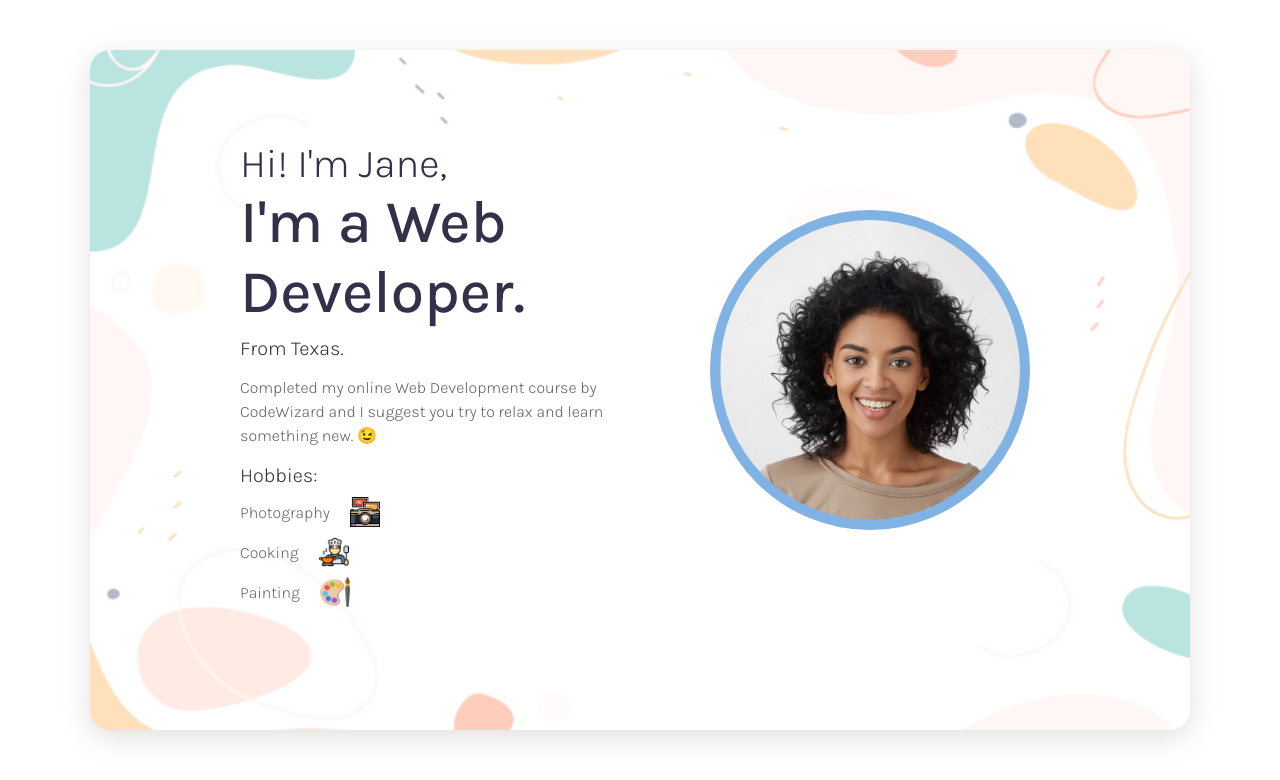
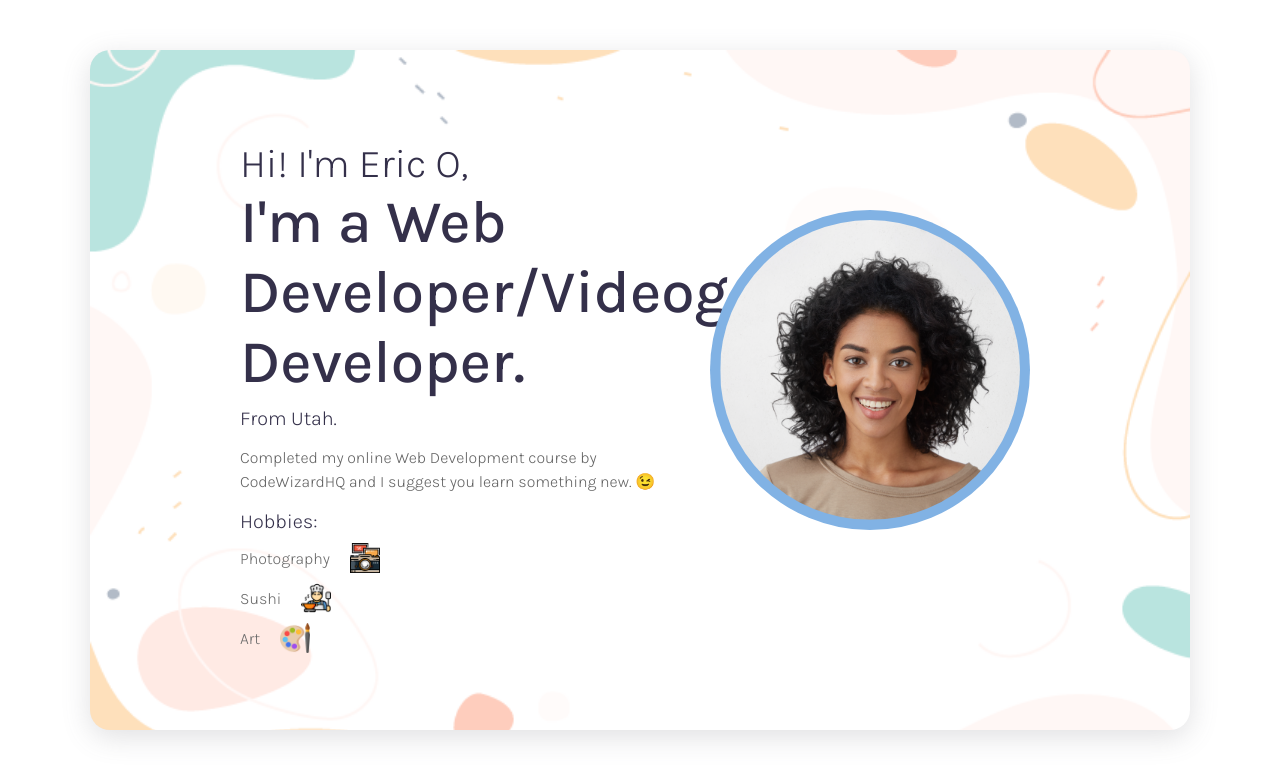
Before and after one commit to DroidCoder-E/about-me, a plain HTML site: page index.html in a window 1280 px wide. Drawn offline with Linux system fonts and the light colour scheme.

Commit message:
customize

```diff
--- a/index.html
+++ b/index.html
@@ -13,14 +13,14 @@
     <div class="container">
         <img src="img/p4.png" class="mypic">
         <div class="info">
-            <h3>Hi! I'm Jane,</h3>
-            <h2>I'm a Web Developer.</h2>
-            <h4>From Texas.</h4>
-            <p>Completed my online Web Development course by CodeWizard and I suggest you try to relax and learn something new. &#x1F609; </p>
+            <h3>Hi! I'm Eric O,</h3>
+            <h2>I'm a Web Developer/Videogame Developer.</h2>
+            <h4>From Utah.</h4>
+            <p>Completed my online Web Development course by CodeWizardHQ and I suggest you learn something new. &#x1F609; </p>
             <h4>Hobbies:</h4>
             <div class="hobbies">Photography <img src="img/photography.png" class="icon"> </div>
-            <div class="hobbies"> Cooking <img src="img/cooking.png" class="icon"></div>
-            <div class="hobbies"> Painting <img src="img/painting.png" class="icon"></div>
+            <div class="hobbies"> Sushi <img src="img/cooking.png" class="icon"></div>
+            <div class="hobbies"> Art <img src="img/painting.png" class="icon"></div>
         </div>
     </div>
 
```
